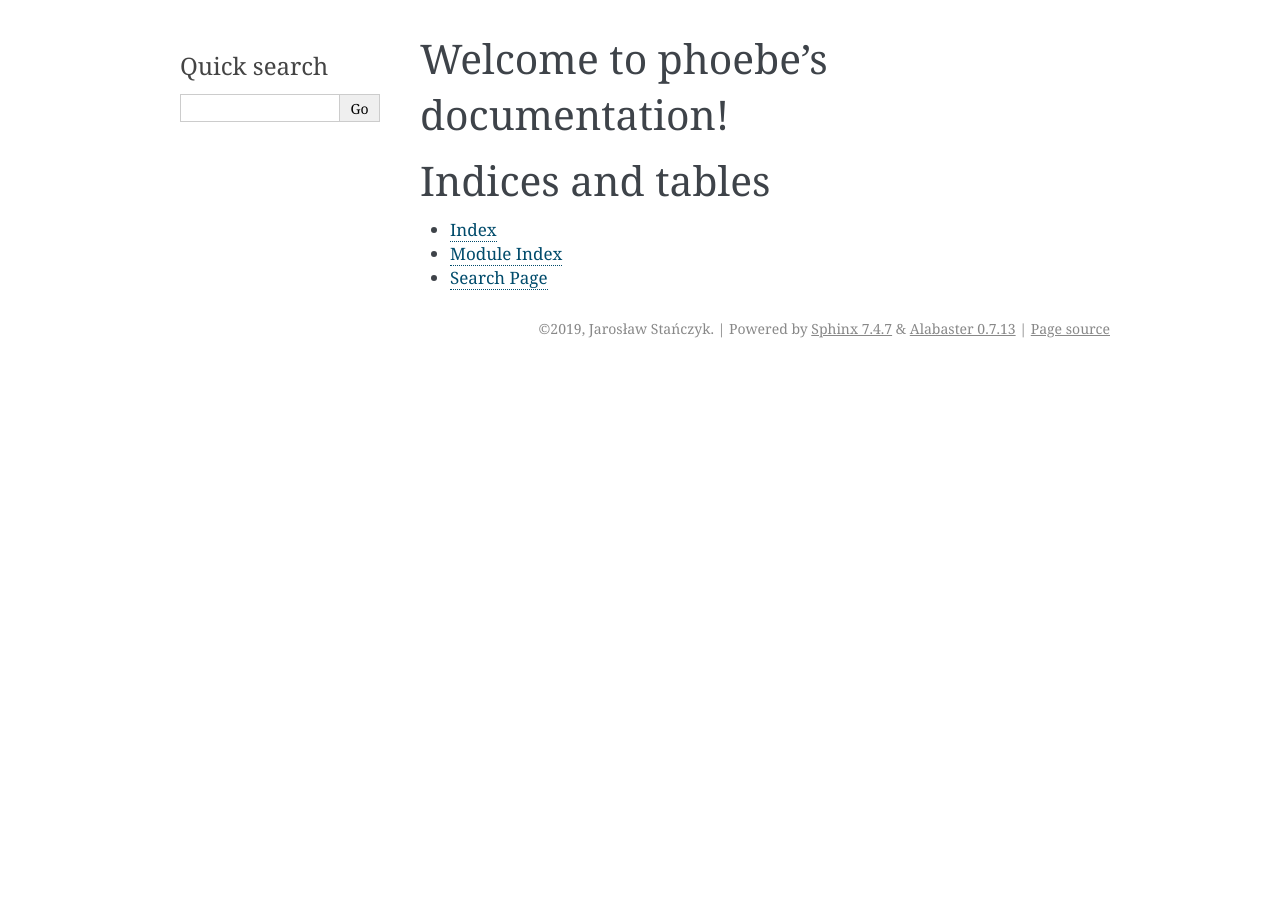
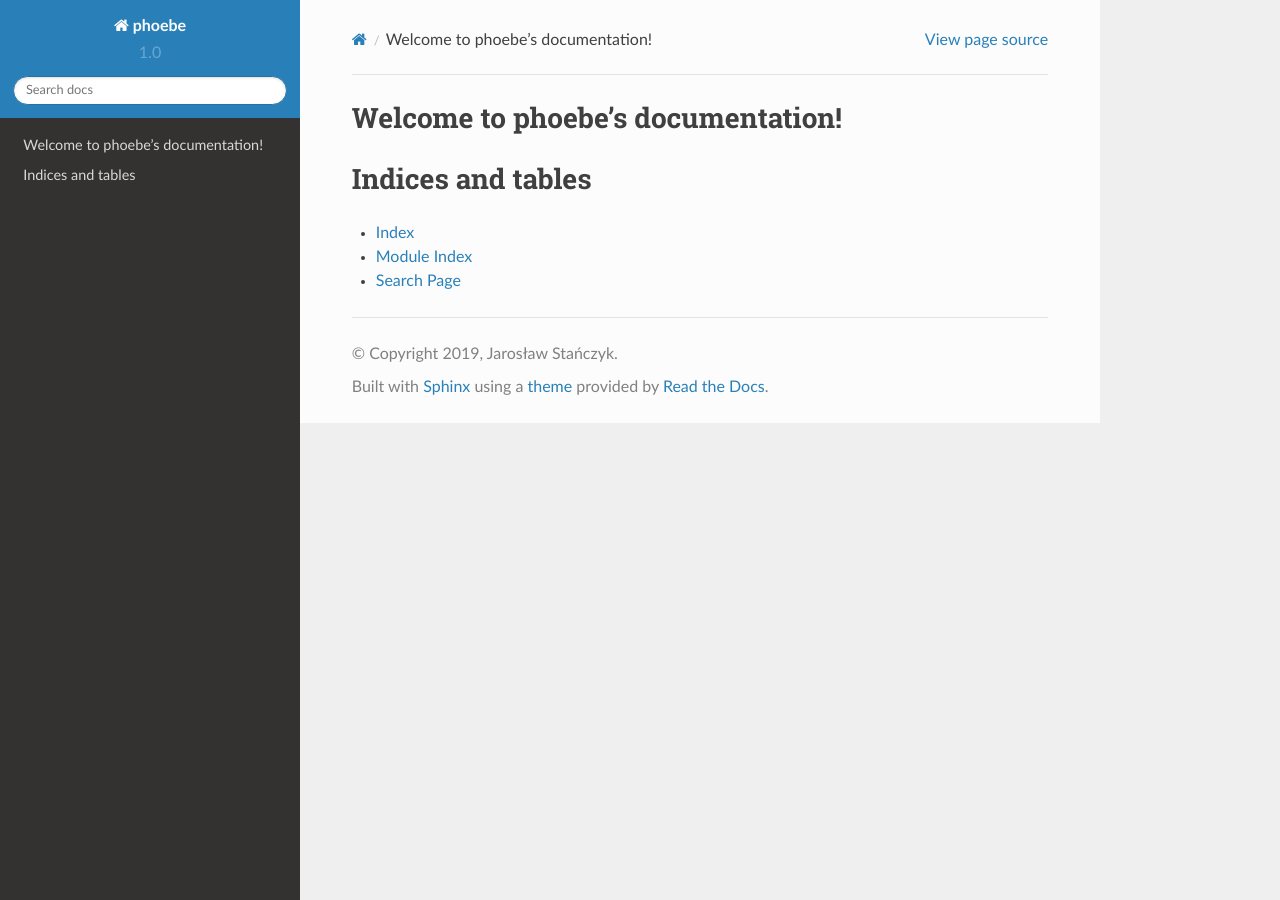
Before and after one commit to stanczyk/phoebe, a Sphinx documentation site: the page built from docs/source/index.rst, in a window 1280 px wide. Built offline with Sphinx 7.4.7 and the Read the Docs theme 2.0.0, drawn with Linux system fonts in a browser that asks for light colours.

Commit message:
docs cont.

```diff
--- a/docs/source/conf.py
+++ b/docs/source/conf.py
@@ -20,7 +20,7 @@
 # import os
 # import sys
 # sys.path.insert(0, os.path.abspath('.'))
-
+import sphinx_rtd_theme
 
 # -- General configuration ------------------------------------------------
 
@@ -31,7 +31,9 @@
 # Add any Sphinx extension module names here, as strings. They can be
 # extensions coming with Sphinx (named 'sphinx.ext.*') or your custom
 # ones.
-extensions = []
+extensions = [
+    "sphinx_rtd_theme",
+]
 
 # Add any paths that contain templates here, relative to this directory.
 templates_path = ['_templates']
@@ -47,8 +49,8 @@ master_doc = 'index'
 
 # General information about the project.
 project = 'phoebe'
-copyright = '2019, Jarosław Stańczyk'
-author = 'Jarosław Stańczyk'
+copyright = u'2019, Jarosław Stańczyk'
+author = u'Jarosław Stańczyk'
 
 # The version info for the project you're documenting, acts as replacement for
 # |version| and |release|, also used in various other places throughout the
@@ -83,7 +85,8 @@ todo_include_todos = False
 # The theme to use for HTML and HTML Help pages.  See the documentation for
 # a list of builtin themes.
 #
-html_theme = 'alabaster'
+# html_theme = 'alabaster'
+html_theme = "sphinx_rtd_theme"
 
 # Theme options are theme-specific and customize the look and feel of a theme
 # further.  For a list of options available for each theme, see the
@@ -140,7 +143,7 @@ latex_elements = {
 #  author, documentclass [howto, manual, or own class]).
 latex_documents = [
     (master_doc, 'phoebe.tex', 'phoebe Documentation',
-     'Jarosław Stańczyk', 'manual'),
+     u'Jarosław Stańczyk', 'manual'),
 ]
 
 
```
Also changed, not shown: requirements.txt (added, +20 -0 lines), 2 other files.
